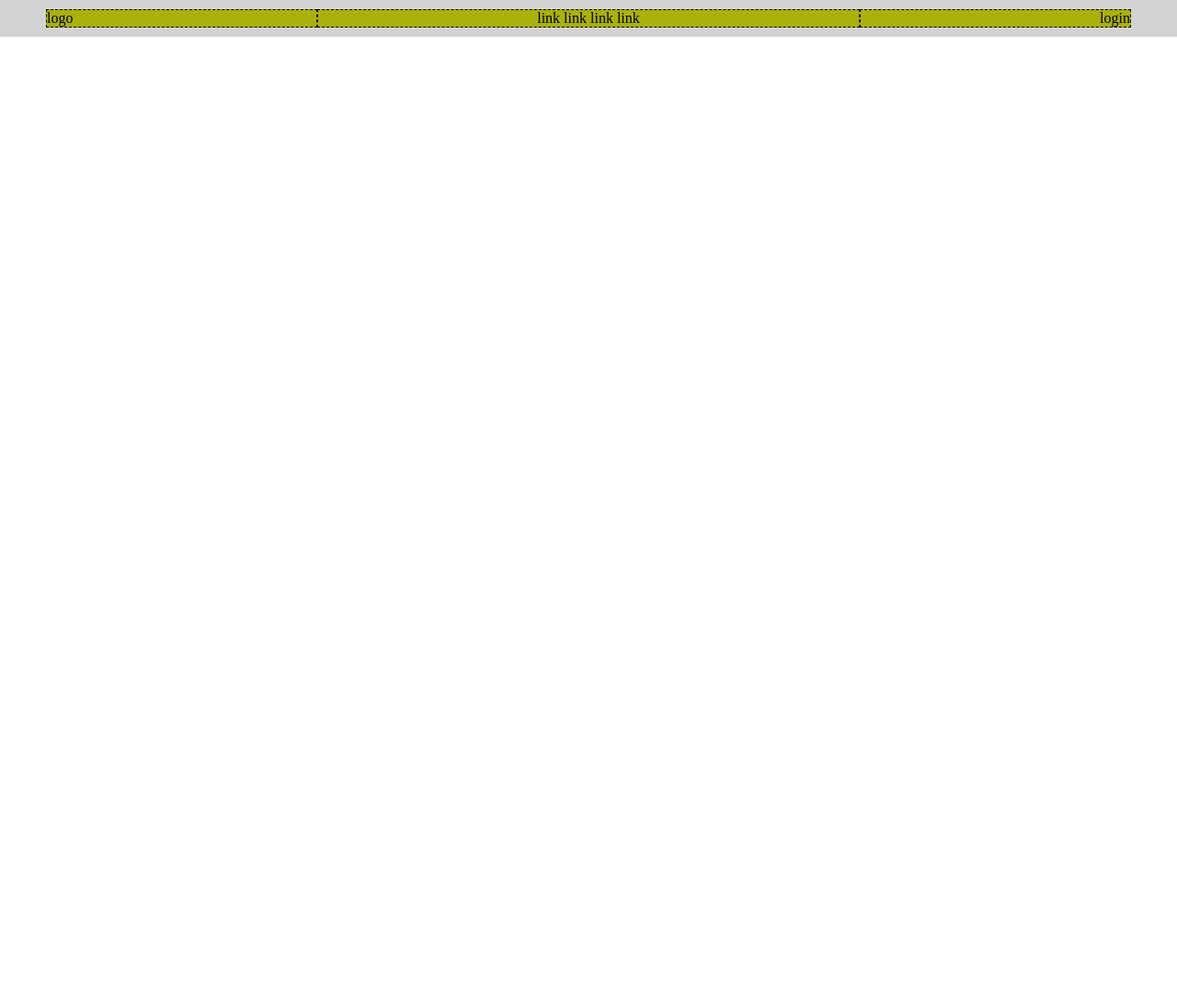
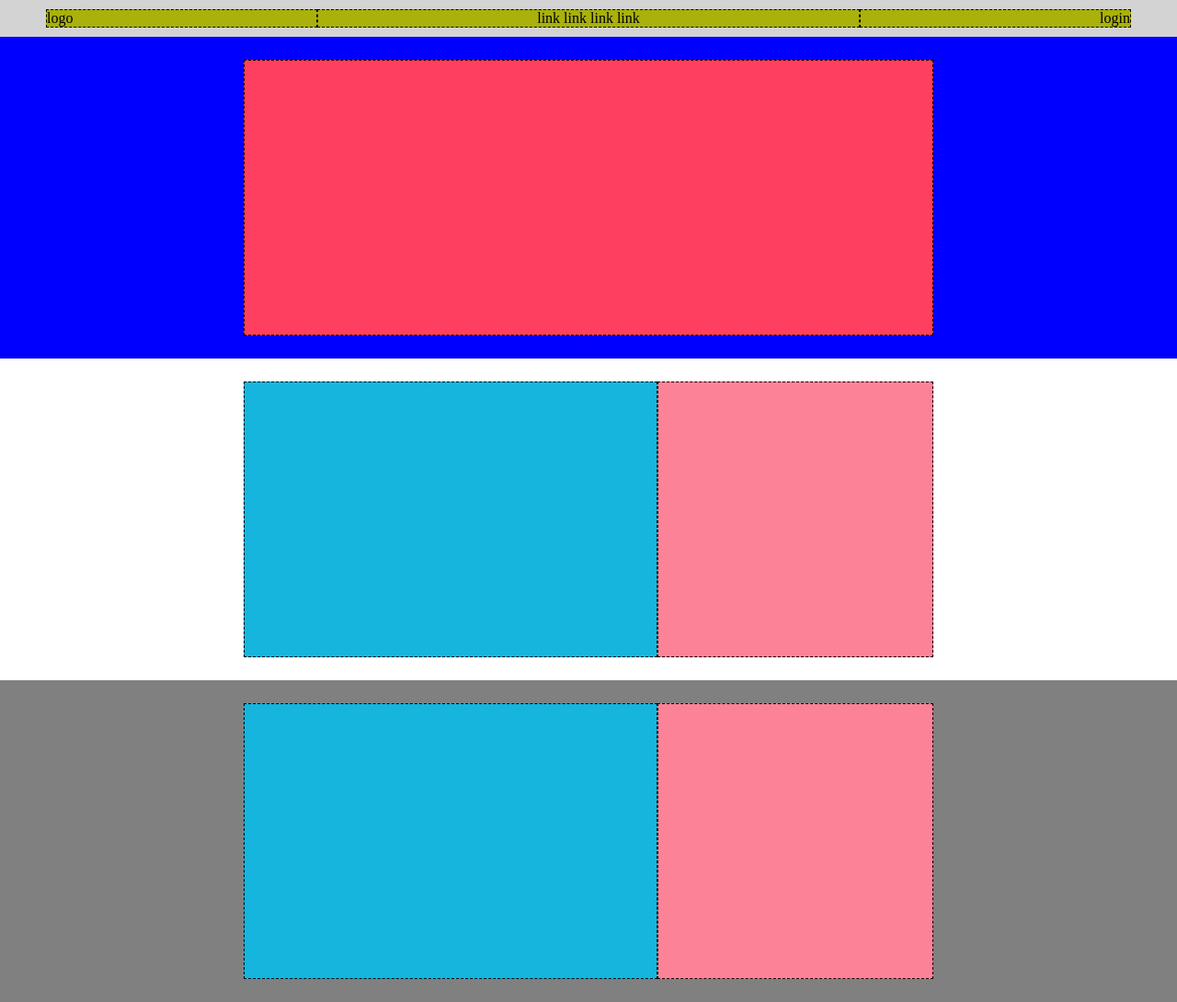
Before and after one commit to alex2000d/htmlcss-struttura-discord, a plain HTML site: page index.html in a window 1280 px wide. Shown: the whole page at 92% size. Before the commit the page ends 800 px from the top, so only its background shows below. Drawn offline with Linux system fonts and the light colour scheme.

Commit message:
[UPD] added two layout in the main

```diff
--- a/css/style.css
+++ b/css/style.css
@@ -4,6 +4,7 @@
     box-sizing: border-box;
 }
 
+/* header */
 header{
     background-color: lightgrey;
 }
@@ -50,3 +51,39 @@ ul li{
 .contenuto-login{
     text-align: right;
 }
+/* main */
+.bg-blu{
+    background-color: blue;
+}
+
+.container-main-1{
+    max-width: 800px;
+    margin: 0% auto;
+    padding: 15px;
+
+}
+
+.col-100 {
+    width: 100%;
+    background-color: rgb(255, 63, 95);
+    height: 300px;
+    border: 1px dashed black;
+}
+
+.col-60{
+    width: 60%;
+    background-color: rgb(21, 181, 221);
+    height: 300px;
+    border: 1px dashed black;
+}
+
+.col-40{
+    width: 40%;
+    background-color: rgb(252, 131, 151);
+    height: 300px;
+    border: 1px dashed black;
+}
+
+.bg-gray{
+    background-color: gray;
+}
--- a/index.html
+++ b/index.html
@@ -34,7 +34,28 @@
     </header>
     <!--main-->
     <main>
+      <div class="bg-blu">
+        <div class="container-main-1">
+            <div class="row">
+                <div class="col-100"></div>
+            </div>
+        </div>
+      </div>
 
+      <div class="container-main-1">
+        <div class="row">
+            <div class="col-60"></div>
+            <div class="col-40"></div>
+        </div>
+    </div>
+    <div class="bg-gray">
+        <div class="container-main-1">
+            <div class="row">
+                <div class="col-60"></div>
+                <div class="col-40"></div>
+            </div>
+        </div>
+      </div>
     </main>
     <!--footer-->
     <footer>
```
